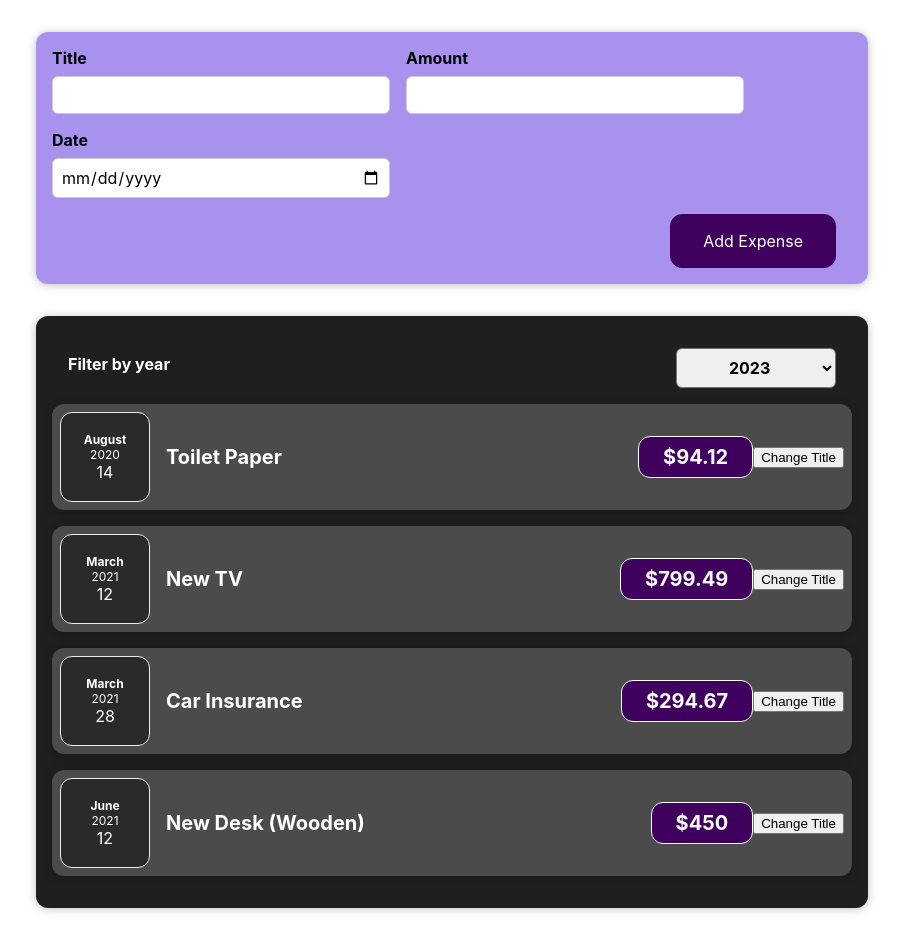
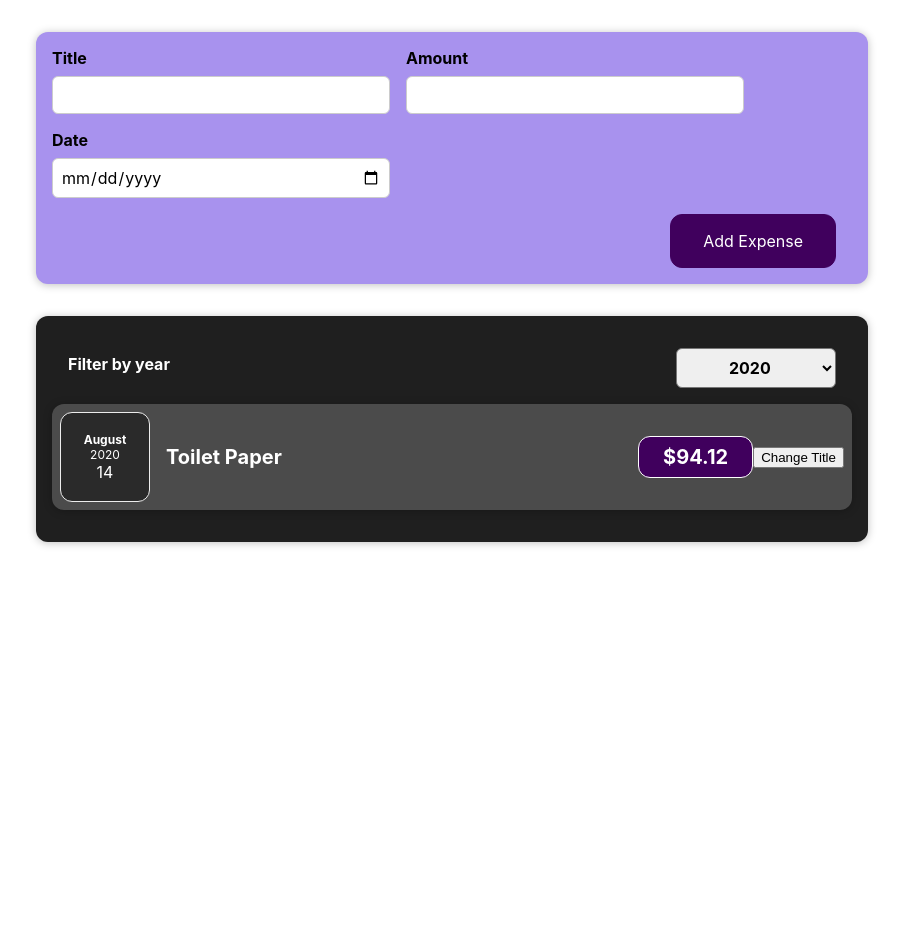
Before and after one commit to Sand82/React, a React (Create React App) app in the folder react-exercise/: page / in a window 1280 px wide. Shown: the whole page, without its empty margins (188-1091 px from the left). After the commit the page ends 800 px from the top, so only its background shows below. Built offline with nearby package versions, Linux system fonts and the light colour scheme.

Commit message:
added new component

```diff
--- a/react-exercise/src/App.js
+++ b/react-exercise/src/App.js
@@ -33,6 +33,12 @@ const App = () => {
     });
   };
 
+  // const onFilterChange = (data) => {
+  //   setCurrExercise((oldData) => {
+  //     return oldData.filter((el) => el.date.getFullYear() == data);
+  //   });
+  // };
+
   return (
     <div>
       <NewExpense onAddExpense={addExpenseHandler} />
--- a/react-exercise/src/components/Expenses/ExpenseFilter.js
+++ b/react-exercise/src/components/Expenses/ExpenseFilter.js
@@ -10,11 +10,11 @@ const ExpenseFilter = ({ filterData, onFilterChange }) => {
       <div className="expenses-filter__control">
         <label>Filter by year</label>
         <select value={filterData} onChange={filterChangeHandler}>
-          <option value="2027">2027</option>
-          <option value="2026">2026</option>
-          <option value="2025">2025</option>
-          <option value="2024">2024</option>
           <option value="2023">2023</option>
+          <option value="2022">2022</option>
+          <option value="2021">2021</option>
+          <option value="2020">2020</option>
+          <option value="2019">2019</option>
         </select>
       </div>
     </div>
--- a/react-exercise/src/components/Expenses/ExpenseItem.js
+++ b/react-exercise/src/components/Expenses/ExpenseItem.js
@@ -12,6 +12,7 @@ const ExpenseItem = ({ expense }) => {
   };
 
   return (
+    <li>
       <Card className="expense-item">
         <ExpenseDate date={expense.date} />
         <div className="expense-item__description">
@@ -20,6 +21,7 @@ const ExpenseItem = ({ expense }) => {
         </div>
         <button onClick={clickHandler}>Change Title</button>
       </Card>
+    </li>
   );
 };
 
--- a/react-exercise/src/components/Expenses/Expenses.js
+++ b/react-exercise/src/components/Expenses/Expenses.js
@@ -1,18 +1,20 @@
 import { useState } from "react";
 
 import Card from "../UI/Card";
-import ExpenseItem from "./ExpenseItem";
 import "./Expenses.css";
 import ExpenseFilter from "./ExpenseFilter";
+import ExpensesList from "./ExpensesList";
 
 const Expenses = ({ expenses }) => {
-  const [filterData, setFilterDate] = useState("2023");
+  const [filterData, setFilterDate] = useState("2020");
 
   const onFilterChange = (data) => {
     setFilterDate(data);
+  };
 
-    console.log(data);
-  };
+  const filteredExpenses = expenses.filter((el) => {
+    return el.date.getFullYear().toString() === filterData;
+  });
 
   return (
     <div>
@@ -21,9 +23,7 @@ const Expenses = ({ expenses }) => {
           filterData={filterData}
           onFilterChange={onFilterChange}
         />
-        {expenses.map((el) => (
-          <ExpenseItem key={el.id} expense={el} />
-        ))}
+        <ExpensesList expenses={filteredExpenses} />
       </Card>
     </div>
   );
--- /dev/null
+++ b/react-exercise/src/components/Expenses/ExpensesList.css
@@ -0,0 +1,9 @@
+.expenses-list {
+  list-style: none;
+  padding: 0;
+}
+
+.expenses-list__fallback {
+  color: white;
+  text-align: center;
+}
--- /dev/null
+++ b/react-exercise/src/components/Expenses/ExpensesList.js
@@ -0,0 +1,18 @@
+import "./ExpensesList.css";
+import ExpenseItem from "./ExpenseItem";
+
+const ExpensesList = ({ expenses }) => {
+  if (expenses.length === 0) {
+    return <h2 className="expenses-list__fallback">Found no expenses.</h2>;
+  }
+
+  return (
+    <ul className="expenses-list">
+      {expenses.map((el) => (
+        <ExpenseItem key={el.id} expense={el} />
+      ))}
+    </ul>
+  );
+};
+
+export default ExpensesList;
```
Lines whose indentation alone changed are shown as unchanged.
